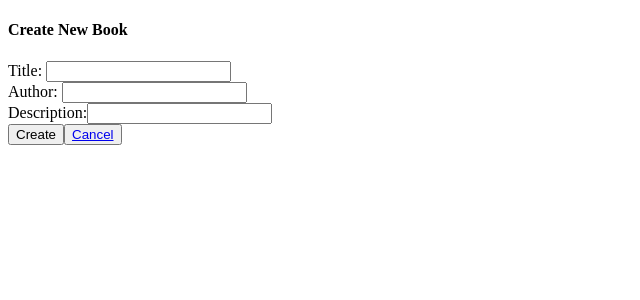
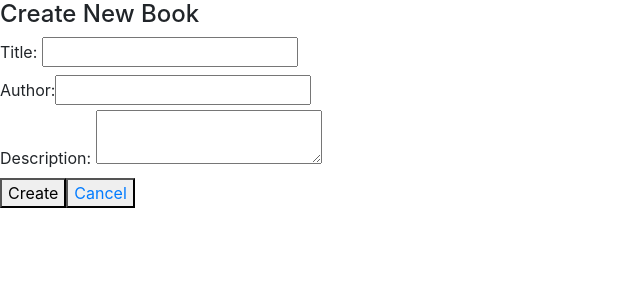
Before and after one commit to kennylam91/Angular_books_manager, an Angular app: page /book/create in a window 1280 px wide. Shown: the top 300 px of the page, without its empty margins (0-640 px from the left). Built offline with nearby package versions, Linux system fonts and the light colour scheme.

Commit message:
add bootstrap to project

```diff
--- a/package.json
+++ b/package.json
@@ -19,6 +19,7 @@
     "@angular/platform-browser": "~8.1.3",
     "@angular/platform-browser-dynamic": "~8.1.3",
     "@angular/router": "~8.1.3",
+    "bootstrap": "^4.3.1",
     "rxjs": "~6.4.0",
     "tslib": "^1.9.0",
     "zone.js": "~0.9.1"
--- a/src/app/book-create/book-create.component.html
+++ b/src/app/book-create/book-create.component.html
@@ -12,8 +12,9 @@
       <input type="text" formControlName="author">
     </div>
     <div>
-      <label> Description:</label>
-      <input type="text" formControlName="description">
+      <label> Description:
+        <textarea type="text" formControlName="description"></textarea>
+      </label>
     </div>
     <button type="submit">Create</button>
     <button>
--- a/src/styles.css
+++ b/src/styles.css
@@ -1 +1,2 @@
 /* You can add global styles to this file, and also import other style files */
+@import "~bootstrap/dist/css/bootstrap.min.css";
```
Also changed, not shown: 1 other file (tests, documents, lock files or other folders).
